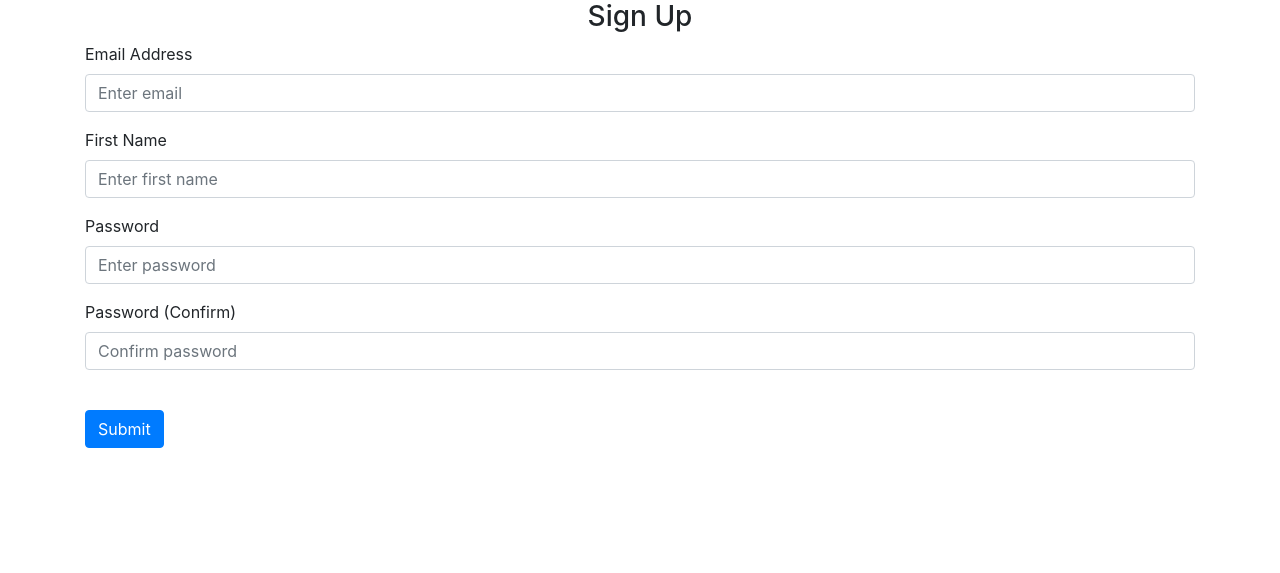
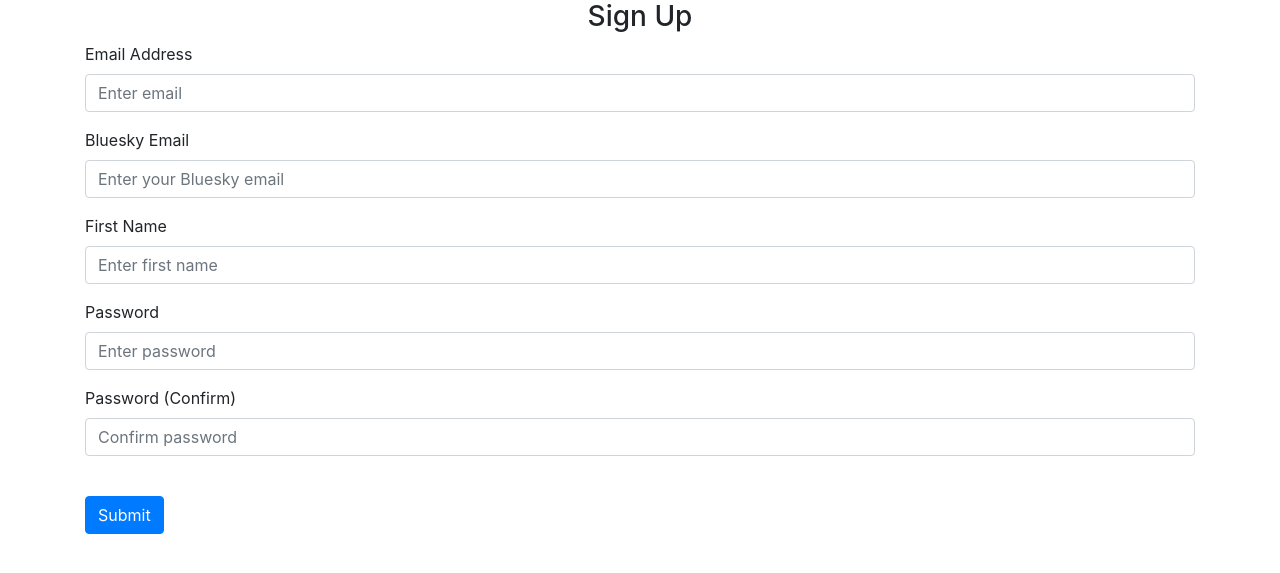
Before and after one commit to aditya-git108/terpsearch, a Flask app: page /sign-up in a window 1280 px wide. Shown: the part 56-629 px from the top of the page. Run offline with Flask 3, Linux system fonts and the light colour scheme; some libraries are stand-ins or nearby versions.

Commit message:
Refactor to reflect changes to new Flask User object

```diff
--- a/terpsearch/website/models.py
+++ b/terpsearch/website/models.py
@@ -10,8 +10,9 @@ from sqlalchemy.sql import func
 #     first_name = db.Column(db.String(150))
 
 class User(UserMixin):
-    def __init__(self, user_id, email, first_name, password_hash):
+    def __init__(self, user_id, email, bsky_email, first_name, password_hash):
         self.id = user_id
         self.email = email
+        self.bsky_email = bsky_email
         self.first_name = first_name
         self.password_hash = password_hash
--- a/terpsearch/website/templates/sign_up.html
+++ b/terpsearch/website/templates/sign_up.html
@@ -2,6 +2,7 @@
 content %}
 <form method="POST">
   <h3 align="center">Sign Up</h3>
+
   <div class="form-group">
     <label for="email">Email Address</label>
     <input
@@ -12,6 +13,18 @@ content %}
       placeholder="Enter email"
     />
   </div>
+
+  <div class="form-group">
+    <label for="bsky_email">Bluesky Email</label>
+    <input
+      type="email"
+      class="form-control"
+      id="bsky_email"
+      name="bsky_email"
+      placeholder="Enter your Bluesky email"
+    />
+  </div>
+
   <div class="form-group">
     <label for="firstName">First Name</label>
     <input
@@ -22,6 +35,7 @@ content %}
       placeholder="Enter first name"
     />
   </div>
+
   <div class="form-group">
     <label for="password1">Password</label>
     <input
@@ -32,6 +46,7 @@ content %}
       placeholder="Enter password"
     />
   </div>
+
   <div class="form-group">
     <label for="password2">Password (Confirm)</label>
     <input
@@ -42,6 +57,7 @@ content %}
       placeholder="Confirm password"
     />
   </div>
+
   <br />
   <button type="submit" class="btn btn-primary">Submit</button>
 </form>
```
